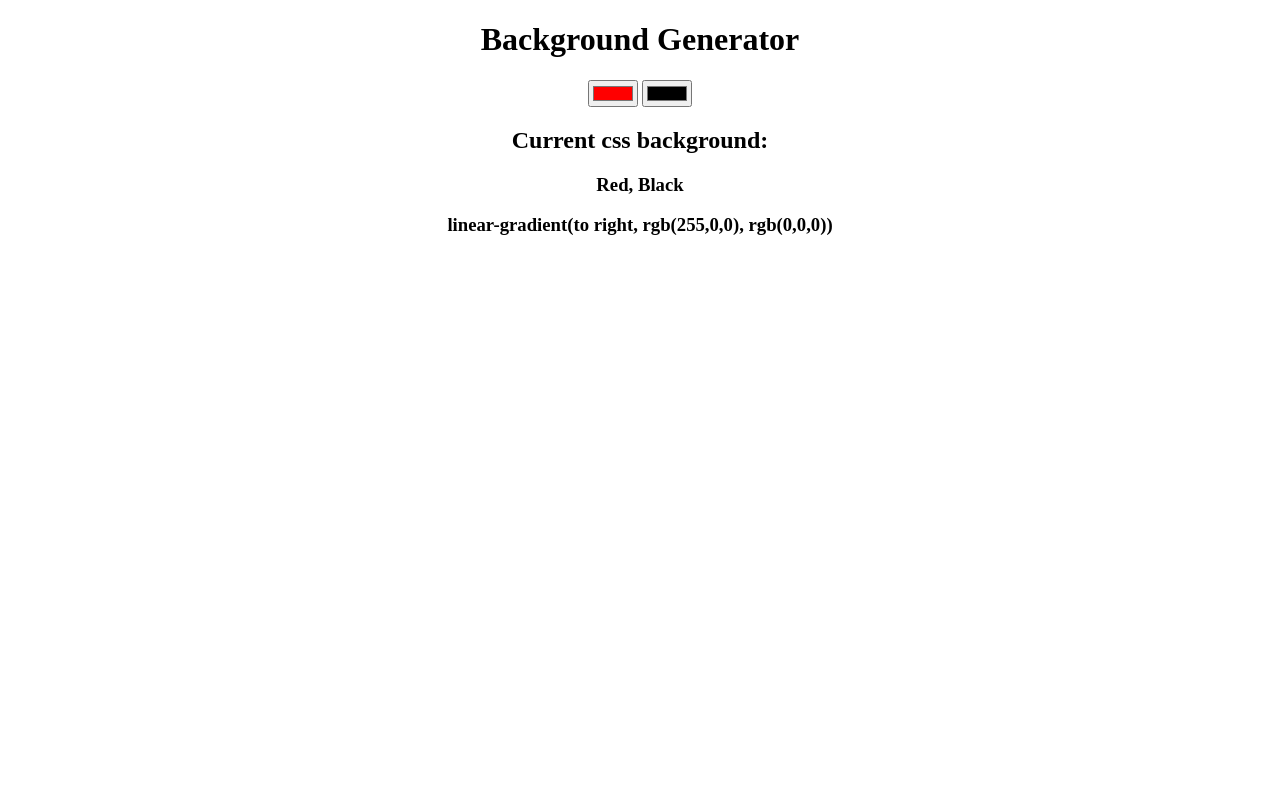
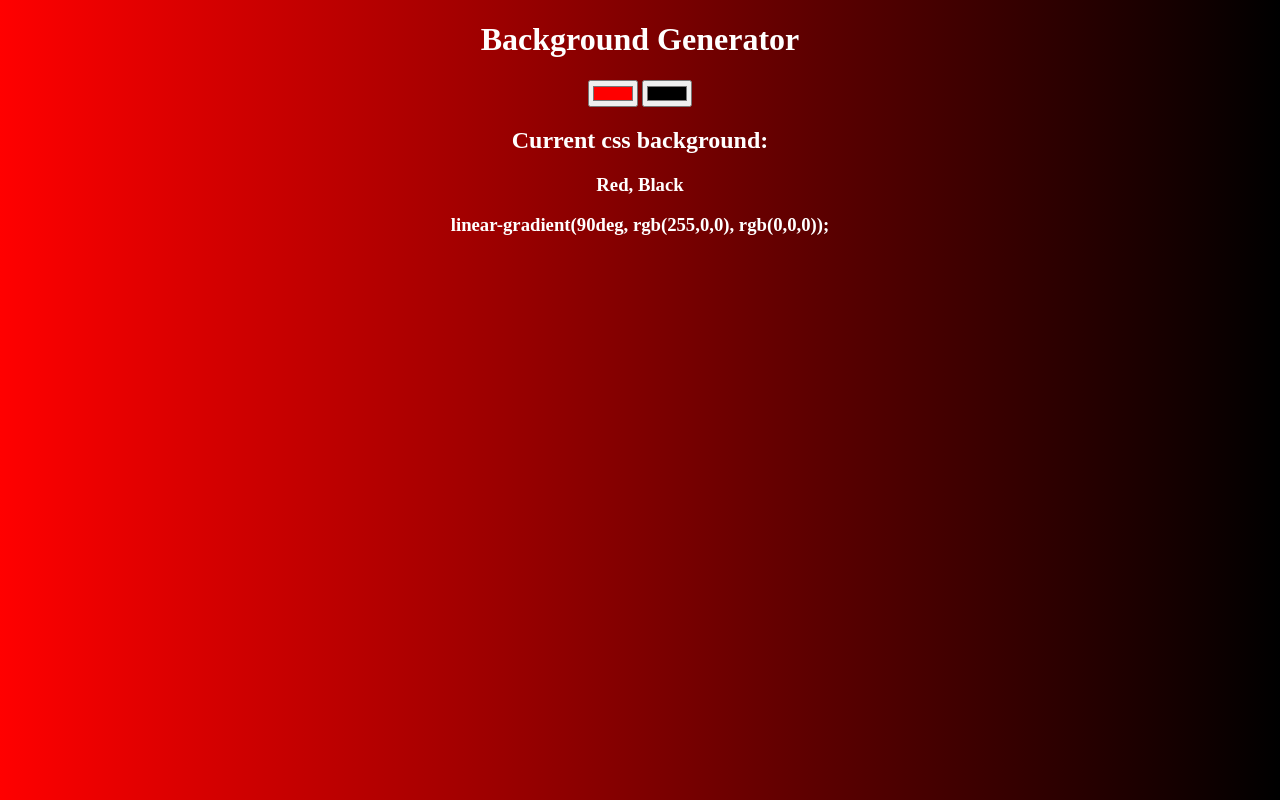
Before and after one commit to Rezmii/background-generator, a plain HTML site: page index.html in a window 1280 px wide. Drawn offline with Linux system fonts and the light colour scheme.

Commit message:
added in real time background color change

```diff
--- a/script.js
+++ b/script.js
@@ -2,20 +2,24 @@ const firstColorInput = document.querySelector("#color1");
 const secondColorInput = document.querySelector("#color2");
 const colorDisplay = document.querySelector(".colorDisplay");
 const copyColor = document.querySelector(".copyColor");
+const bodyElement = document.querySelector("body");
 let firstColor = firstColorInput.value;
 let secondColor = secondColorInput.value;
 
+setBackground(firstColor, secondColor);
 displayColor(firstColor, secondColor);
 displayCopy(firstColor, secondColor);
 
 firstColorInput.addEventListener("input", () => {
   firstColor = firstColorInput.value;
+  setBackground(firstColor, secondColor);
   displayColor(firstColor, secondColor);
   displayCopy(firstColor, secondColor);
 });
 
 secondColorInput.addEventListener("input", () => {
   secondColor = secondColorInput.value;
+  setBackground(firstColor, secondColor);
   displayColor(firstColor, secondColor);
   displayCopy(firstColor, secondColor);
 });
@@ -32,8 +36,14 @@ function displayColor(first, second) {
 function displayCopy(first, second) {
   let color1 = hexToRgb(first.slice(1));
   let color2 = hexToRgb(second.slice(1));
-  let html = `linear-gradient(to right, rgb(${color1}), rgb(${color2}))`;
+  let html = `linear-gradient(90deg, rgb(${color1}), rgb(${color2}));`;
   copyColor.innerHTML = html;
+}
+
+function setBackground(first, second) {
+  let color1 = hexToRgb(first.slice(1));
+  let color2 = hexToRgb(second.slice(1));
+  document.body.style.background = `linear-gradient(90deg, rgb(${color1}), rgb(${color2}))`;
 }
 
 function hexToRgb(hex) {
--- a/styles.css
+++ b/styles.css
@@ -1,4 +1,4 @@
 body {
   text-align: center;
-  background: white;
+  color: white;
 }
```
